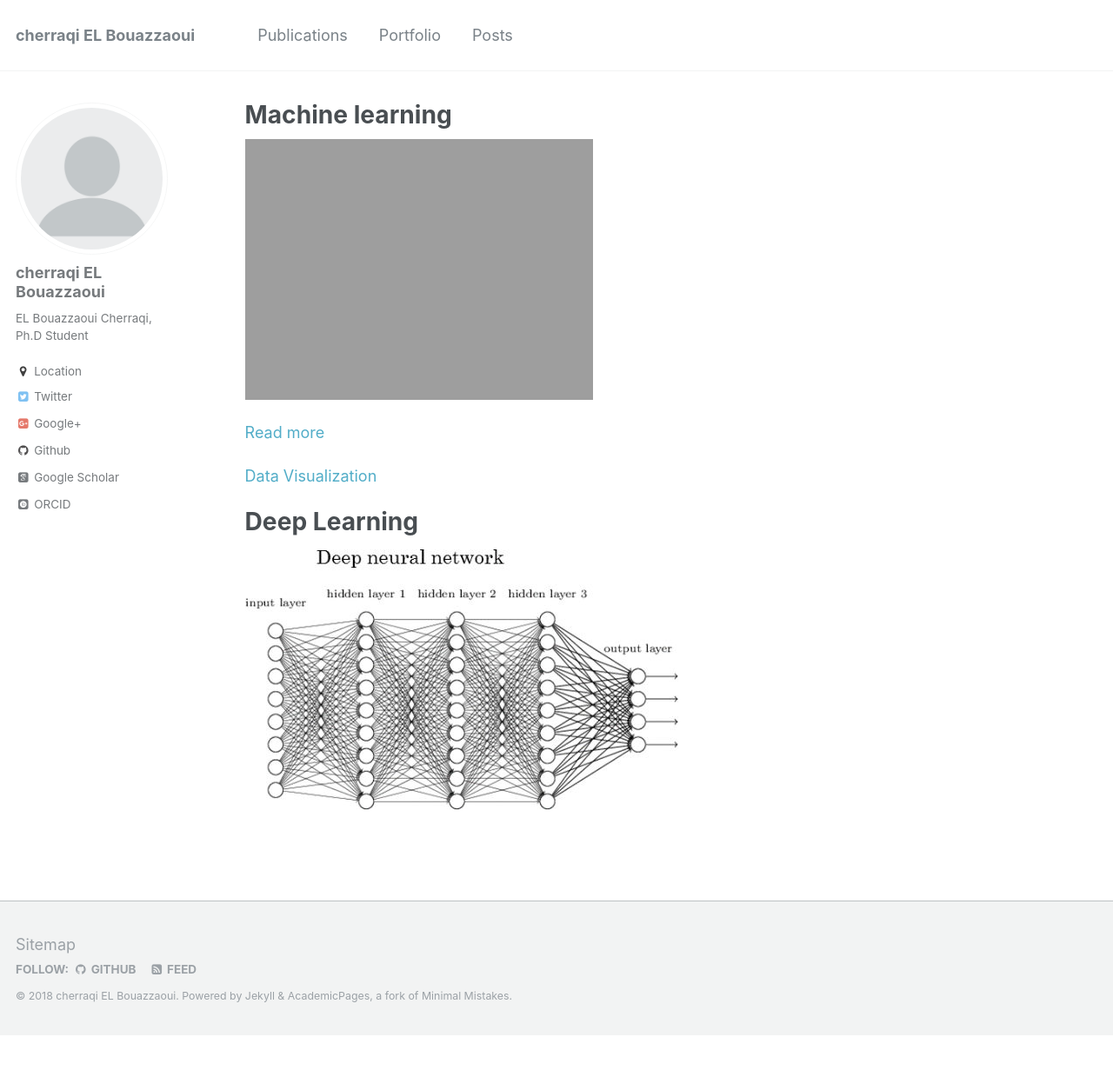
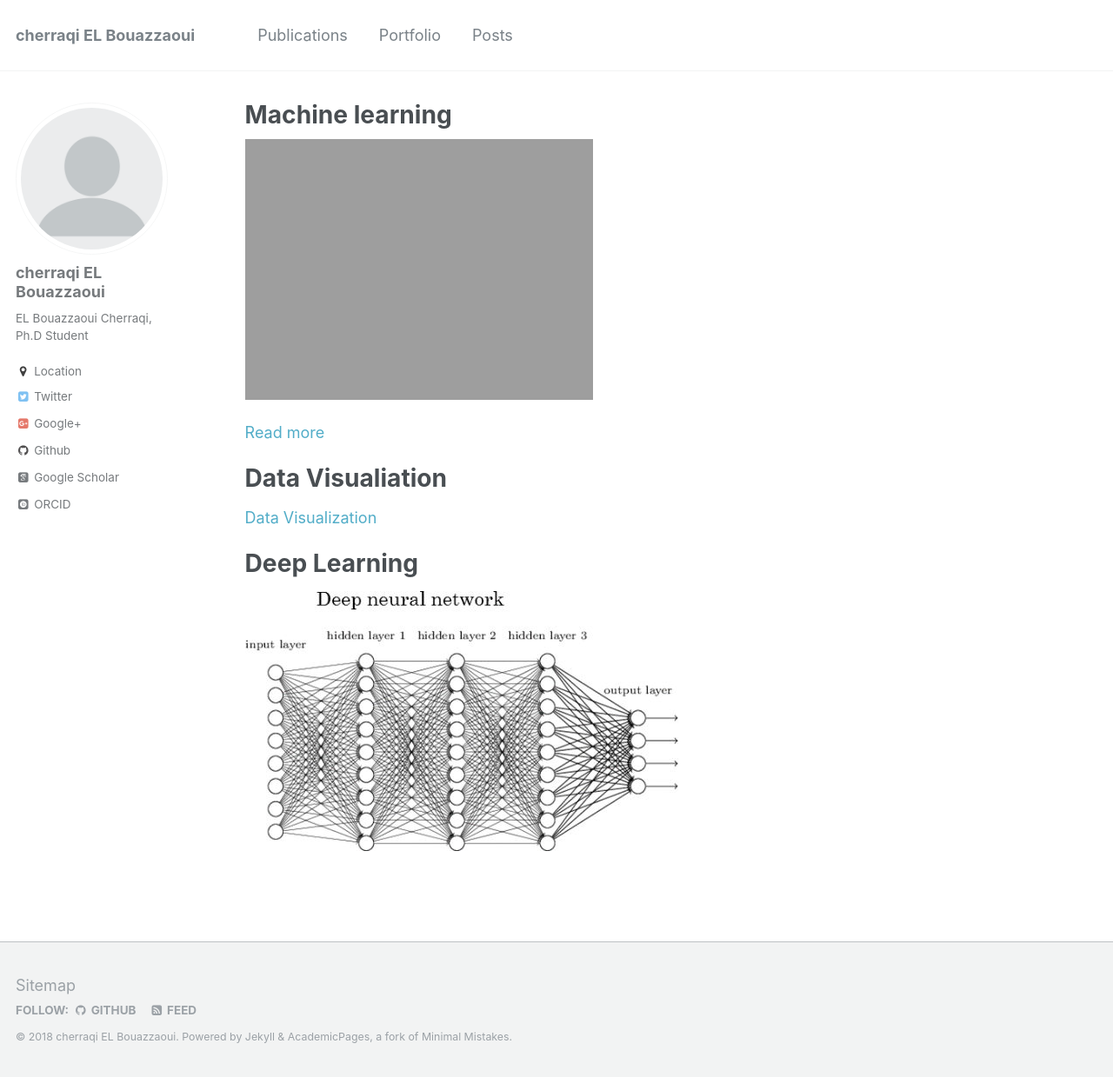
Before and after one commit to Cherrraqi/aca, a Jekyll site: the page built from _pages/about.md, in a window 1280 px wide and 1239 px high. Shown: the whole window at 87% size. Built offline with Jekyll 4.4.1, drawn with Linux system fonts in a browser that asks for light colours; some web fonts are replaced.

Commit message:
Update about.md

```diff
--- a/_pages/about.md
+++ b/_pages/about.md
@@ -13,7 +13,7 @@ redirect_from:
 
 [Read more ](https://cherrraqi.github.io/aca/files/2018-08-31-172724.html)
 
-
+# Data Visualiation
 [Data Visualization](https://cherrraqi.github.io/aca/files/2018-10-06-130331.html)
 
 
```
